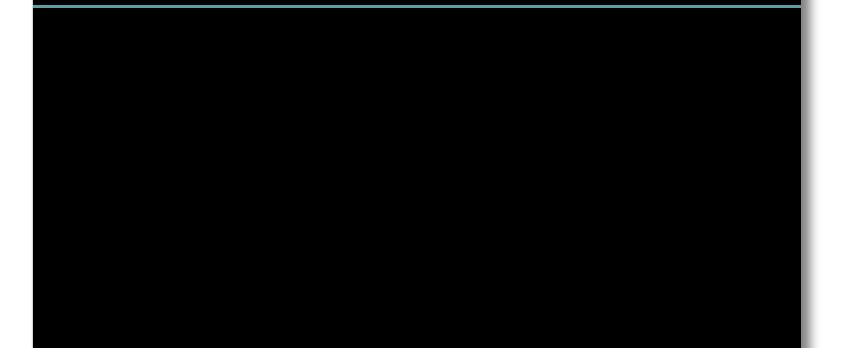
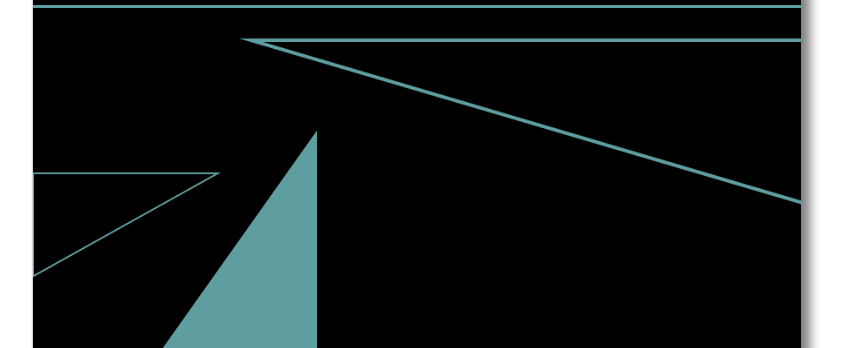
Before and after one commit to salEZY/TO-DO-app, a website built with webpack: page index.html in a window 1280 px wide. Shown: the part 62-410 px from the top of the page, without its empty margins (223-1071 px from the left). Built offline with nearby package versions, Linux system fonts and the light colour scheme.

Commit message:
start canvas

```diff
--- a/assets/css/style.css
+++ b/assets/css/style.css
@@ -101,7 +101,7 @@ h2, h4 {
     width: 80%;
     margin: 20px auto;
     overflow: auto;
-    box-shadow: 1px 0px 5px 3px gainsboro;
+    box-shadow: 1px 0px 5px 3px cadetblue;
     padding: 5px;
     border-radius: 2px;
 }
@@ -183,11 +183,10 @@ footer {
   .intro-section {
       display: flex;
       width: 100%;
-      height: 85vh;
+      height: 87vh;
       text-align: center;
       background-color: black;
       margin: 0 auto;
-      padding-top: 40px;
   }
   .intro-section p, .intro-section span {
       color: cadetblue;
@@ -201,6 +200,9 @@ footer {
       position: absolute;
       bottom: 40%;
       left: 45%;
+  }
+  canvas {
+      width: 100%;
   }
   @media only screen and (max-width: 767px) {
       #container {
--- a/src/components/Intro.js
+++ b/src/components/Intro.js
@@ -2,14 +2,40 @@ const div = document.createElement('div')
 div.className = 'intro-section'
 
 export const Intro = () => {
-    const p = document.createElement('p')
-    p.textContent = 'Create tasks and follow through'
-    const span = document.createElement('span')
-    span.textContent = 'Login to start!'
-    div.append(p, span)
+    const canvas = document.createElement('canvas')
+    canvas.width = innerWidth
+    canvas.height = innerHeight
+    let ctx = canvas.getContext('2d')
+    ctx.fillStyle = "black";
+    ctx.fillRect(0, 0, canvas.width, canvas.height);
+    setInterval(() => {drawTriangle(ctx)}, 1000)
+    div.appendChild(canvas)
     return div
 }
 
 export const hideIntro = (bool) => {
     bool ? div.style.display = 'none' : div.style.display = 'block'
 }
+
+const drawTriangle = (ctx) => {
+    let a = generateRandom(2000)
+    let b = generateRandom(700)
+    let c = generateRandom(2000)
+    ctx.beginPath();
+    ctx.strokeStyle = 'cadetblue'
+    ctx.lineWidth = generateRandom(5)
+    ctx.moveTo(a, b);
+    ctx.lineTo(b, c);
+    ctx.lineTo(a, c);
+    if (Math.random() > .5) {
+        ctx.fillStyle = 'cadetblue'
+        ctx.fill()
+    }else{
+        ctx.closePath();
+        ctx.stroke();
+    }
+}
+
+const generateRandom = (num) => {
+    return Math.floor(Math.random()*num);
+}
```
